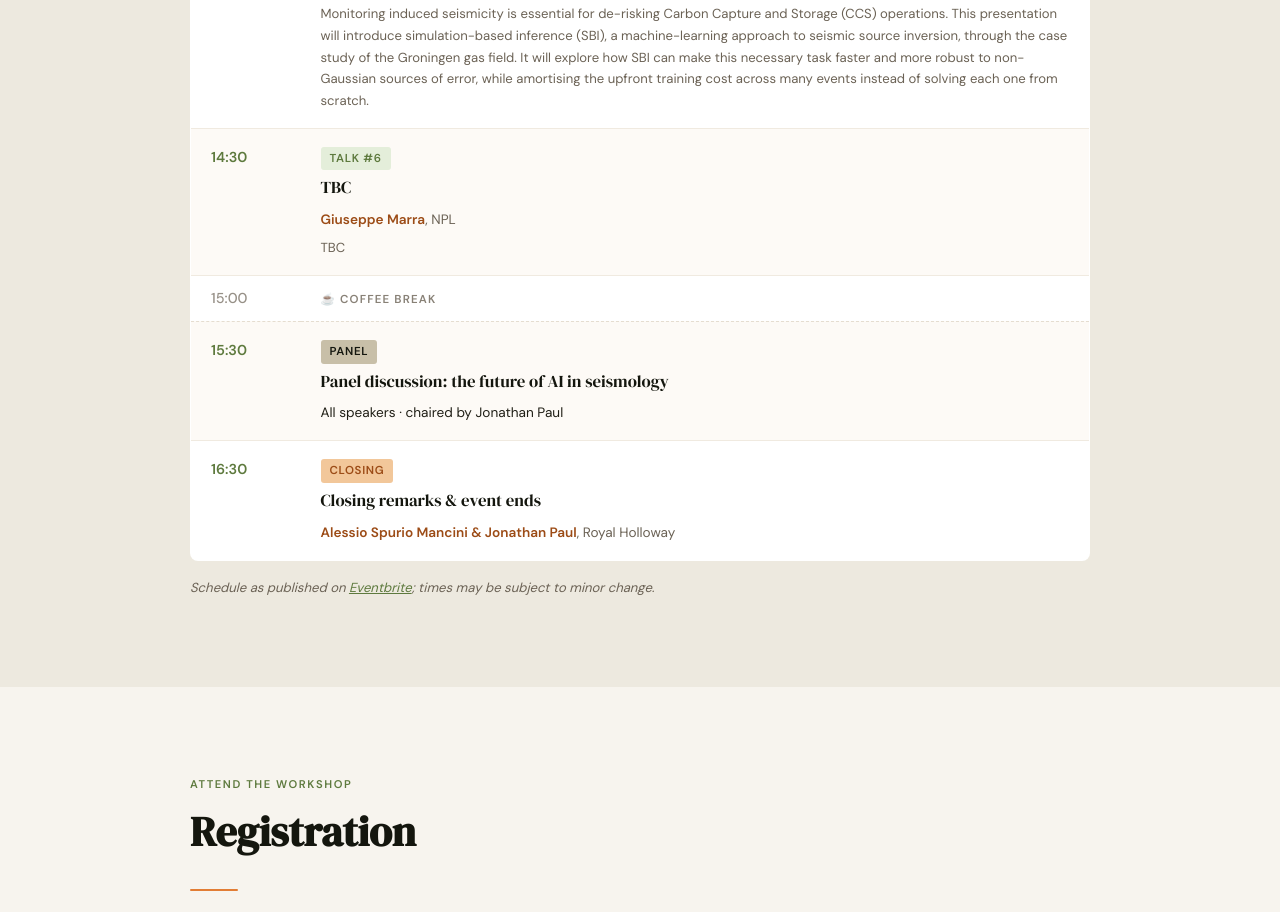
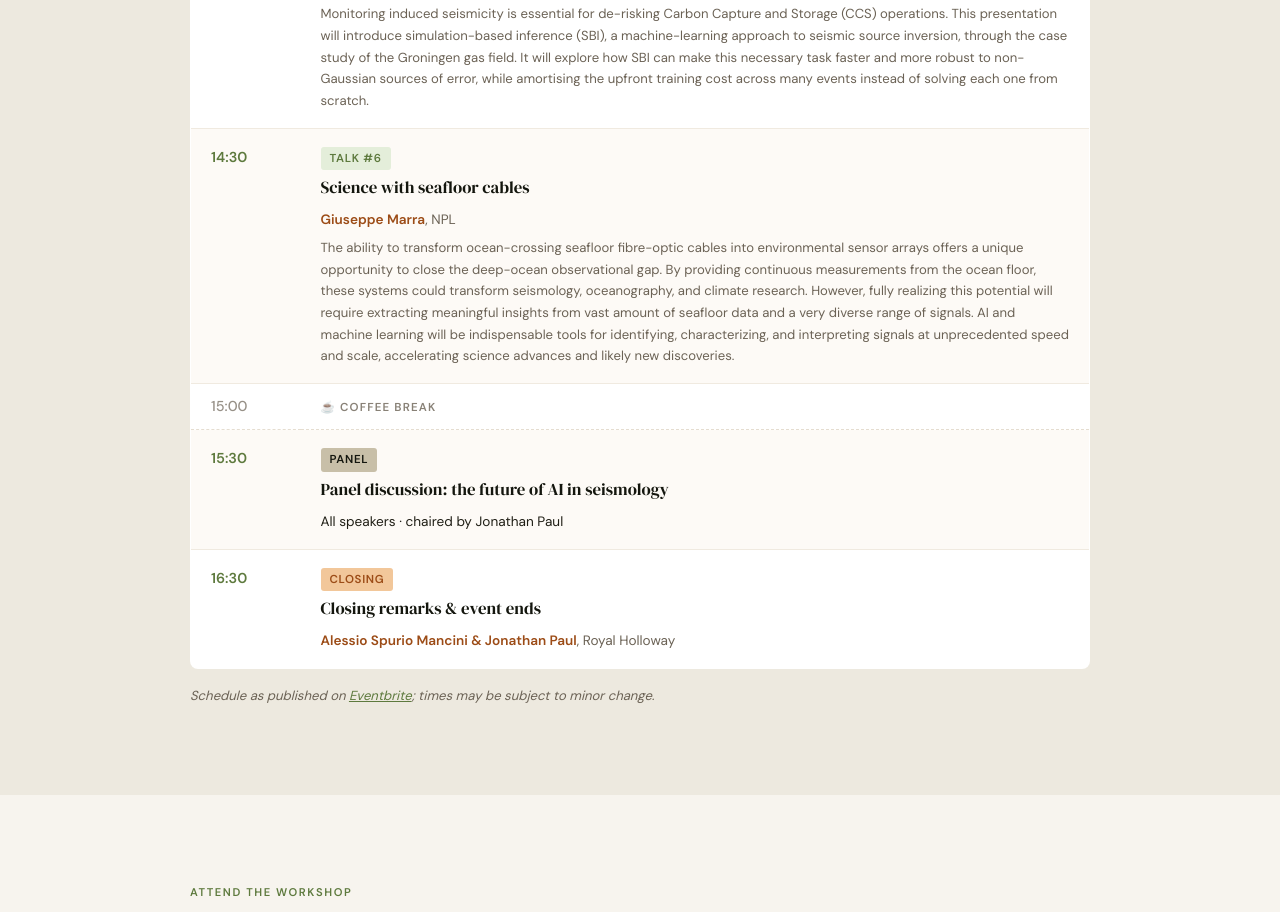
Before and after one commit to ai-seismology/2026, a plain HTML site: page index.html in a window 1280 px wide. Shown: the part 3866-4778 px from the top of the page. Drawn offline with Linux system fonts and the light colour scheme.

Commit message:
Add files via upload
Added Giuseppe Marra's talk title and short summary.

```diff
--- a/index.html
+++ b/index.html
@@ -893,9 +893,9 @@
           <td class="time-col">14:30</td>
           <td>
             <span class="session-type type-talk">Talk #6</span>
-            <div class="session-title">TBC</div>
+            <div class="session-title">Science with seafloor cables</div>
             <div class="session-speaker"><span class="prog-speaker-name">Giuseppe Marra</span><span class="prog-speaker-aff">, NPL</span></div>
-            <div class="session-summary">TBC</div>
+            <div class="session-summary">The ability to transform ocean-crossing seafloor fibre-optic cables into environmental sensor arrays offers a unique opportunity to close the deep-ocean observational gap. By providing continuous measurements from the ocean floor, these systems could transform seismology, oceanography, and climate research. However, fully realizing this potential will require extracting meaningful insights from vast amount of seafloor data and a very diverse range of signals. AI and machine learning will be indispensable tools for identifying, characterizing, and interpreting signals at unprecedented speed and scale, accelerating science advances and likely new discoveries.</div>
           </td>
         </tr>
         <tr class="row-break">
```
